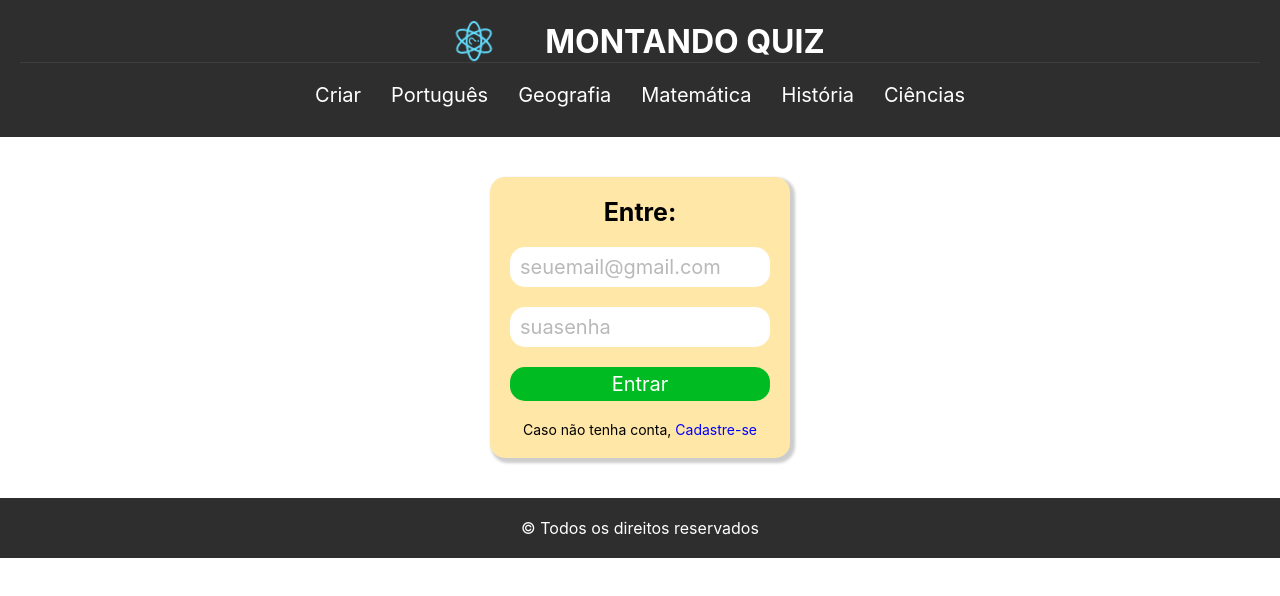
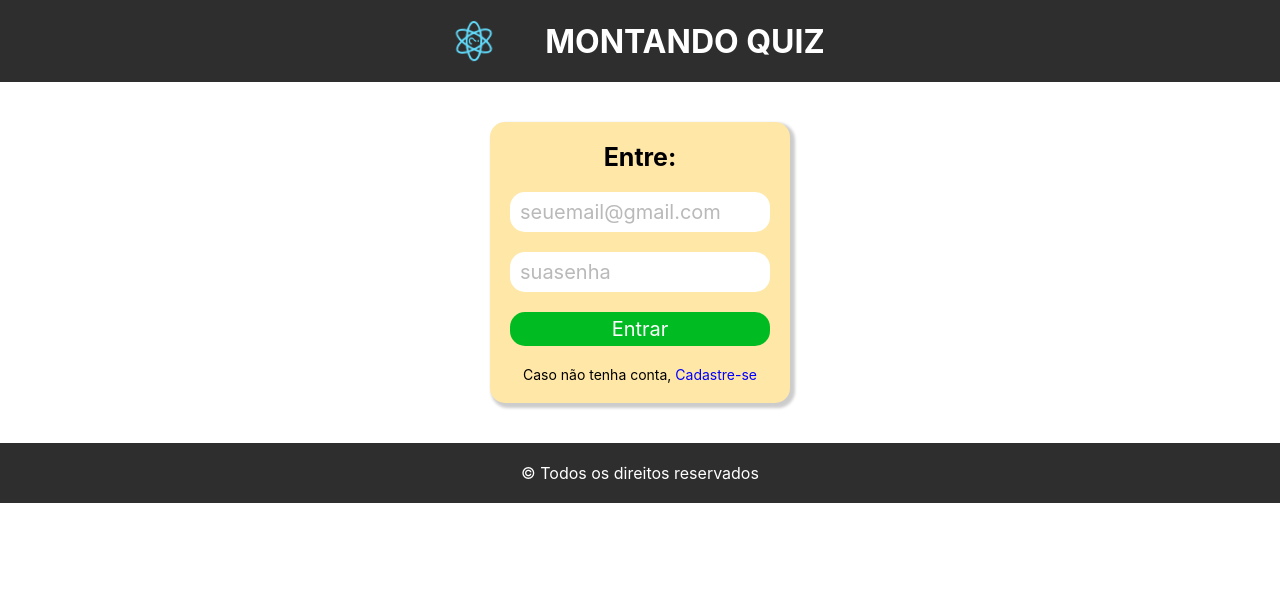
Before and after one commit to DutraGames/Create-Quiz, a Next.js app: page /login in a window 1280 px wide. Shown: the top 596 px of the page. Built offline with nearby package versions, Linux system fonts and the light colour scheme; no server answers.

Commit message:
Logado? Menu: no

```diff
--- a/src/components/Header/index.jsx
+++ b/src/components/Header/index.jsx
@@ -36,6 +36,8 @@ export default function Header() {
         <Title>MONTANDO QUIZ</Title>
         {Logado ? (<><BtnLogado><AiOutlineUser size="2rem" /></BtnLogado></>) : (<></>)}
       </HeaderTop>
+      {Logado? (
+             <HeaderBottom>
              <Links>
                <Link href='/' legacyBehavior>
                  <ButtonsLink>Criar</ButtonsLink>
@@ -56,9 +58,8 @@ export default function Header() {
                  <ButtonsLink>Ciências</ButtonsLink>
                </Link>
              </Links>
-      <HeaderBottom>
-
            </HeaderBottom>
+      ): (<></>)}
     </Container>
   )
 }
```
Lines whose indentation alone changed are shown as unchanged.
